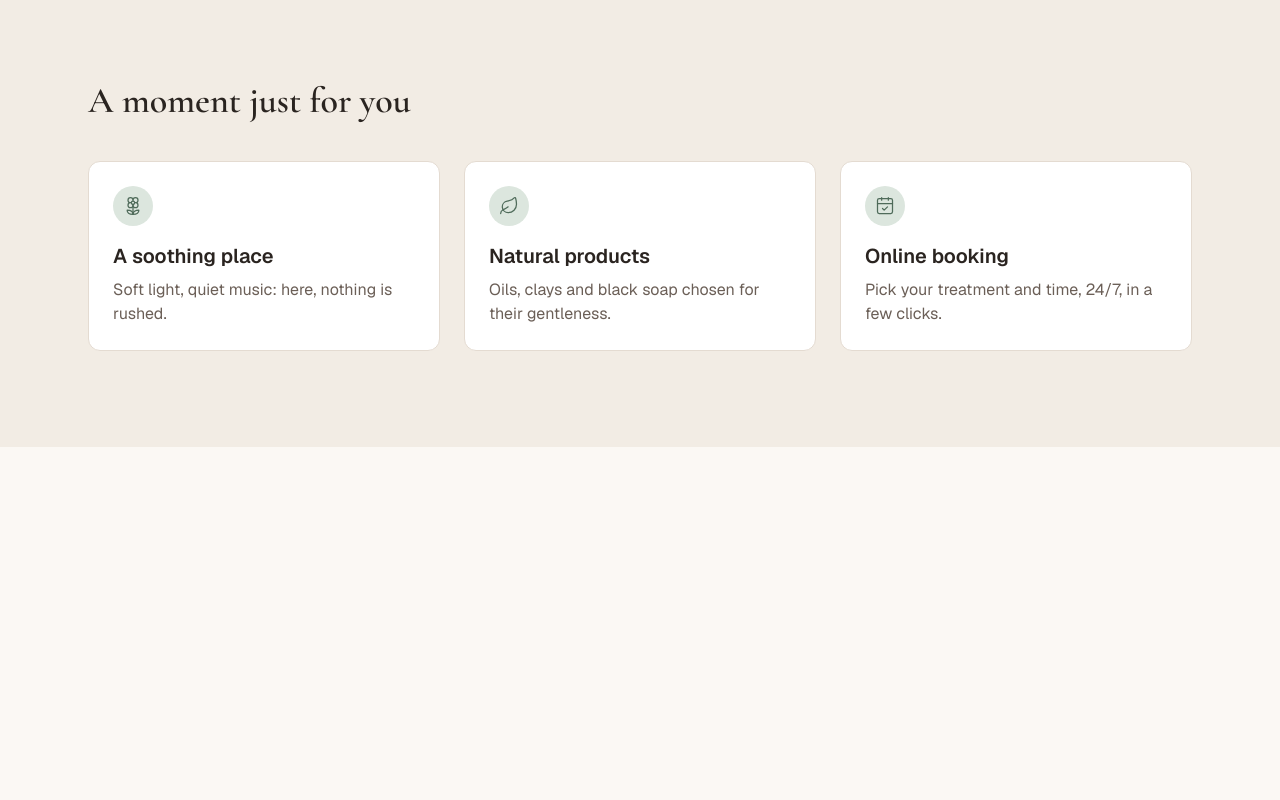
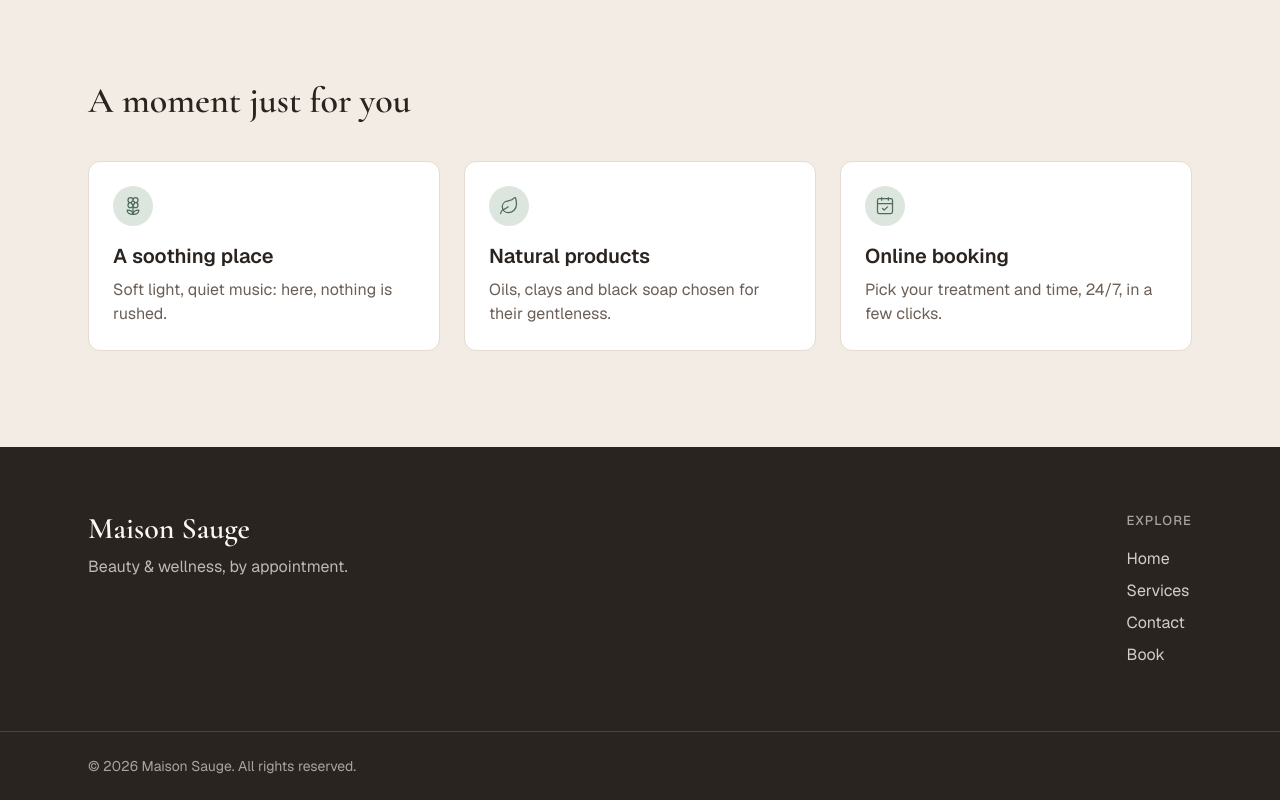
Before and after one commit to mariembenftima/booking-site, a Next.js app: page /en in a window 1280 px wide. Shown: the part 653-1453 px from the top of the page. Before the commit the page ends 1100 px from the top, so only its background shows below. Built offline with nearby package versions, Linux system fonts and the light colour scheme.

Commit message:
feat: footer

```diff
--- a/src/app/(frontend)/[locale]/layout.tsx
+++ b/src/app/(frontend)/[locale]/layout.tsx
@@ -3,6 +3,7 @@ import { notFound } from 'next/navigation'
 import { Geist, Cormorant_Garamond } from 'next/font/google'
 import { routing } from '@/i18n/routing'
 import { Header } from '@/components/Header'
+import { Footer } from '@/components/Footer'
 import '../styles.css'
 
 const geist = Geist({
@@ -28,10 +29,11 @@ export default async function LocaleLayout({
 
   return (
     <html lang={locale} className={`${geist.variable} ${cormorant.variable}`}>
-      <body>
+      <body className="flex min-h-screen flex-col">
         <NextIntlClientProvider>
           <Header />
-          {children}
+          <div className="flex-1">{children}</div>
+          <Footer />
         </NextIntlClientProvider>
       </body>
     </html>
--- /dev/null
+++ b/src/components/Footer.tsx
@@ -0,0 +1,48 @@
+import { getTranslations } from 'next-intl/server'
+import { Link } from '@/i18n/navigation'
+
+export async function Footer() {
+  const t = await getTranslations('Footer')
+  const nav = await getTranslations('Nav')
+  const year = new Date().getFullYear()
+
+  const links = [
+    { href: '/', label: nav('home') },
+    { href: '/services', label: nav('services') },
+    { href: '/contact', label: nav('contact') },
+    { href: '/booking', label: nav('book') },
+  ]
+
+  return (
+    <footer className="bg-foreground text-background">
+      <div className="mx-auto grid max-w-6xl gap-10 px-6 py-16 md:grid-cols-2">
+        <div>
+          {/* TODO Week 2: business name comes from Payload SiteSettings */}
+          <p className="font-heading text-3xl font-semibold">Maison Sauge</p>
+          <p className="mt-2 text-background/70">{t('tagline')}</p>
+        </div>
+
+        <nav aria-label={t('explore')} className="md:justify-self-end">
+          <p className="text-[13px] font-medium uppercase tracking-[0.08em] text-background/60">
+            {t('explore')}
+          </p>
+          <ul className="mt-4 flex flex-col gap-2">
+            {links.map((link) => (
+              <li key={link.href}>
+                <Link href={link.href} className="text-background/80 transition-colors hover:text-background">
+                  {link.label}
+                </Link>
+              </li>
+            ))}
+          </ul>
+        </nav>
+      </div>
+
+      <div className="border-t border-background/15">
+        <p className="mx-auto max-w-6xl px-6 py-6 text-sm text-background/60">
+          {t('rights', { year })}
+        </p>
+      </div>
+    </footer>
+  )
+}
--- a/src/messages/en.json
+++ b/src/messages/en.json
@@ -38,5 +38,10 @@
     "closed": "Closed",
     "ctaTitle": "Ready for a moment of calm?",
     "cta": "Book an appointment"
+  },
+  "Footer": {
+    "tagline": "Beauty & wellness, by appointment.",
+    "explore": "Explore",
+    "rights": "© {year} Maison Sauge. All rights reserved."
   }
 }
--- a/src/messages/fr.json
+++ b/src/messages/fr.json
@@ -38,5 +38,10 @@
     "closed": "Fermé",
     "ctaTitle": "Envie d’un moment de calme ?",
     "cta": "Prendre rendez-vous"
+  },
+  "Footer": {
+    "tagline": "Beauté & bien-être, sur rendez-vous.",
+    "explore": "Explorer",
+    "rights": "© {year} Maison Sauge. Tous droits réservés."
   }
 }
--- a/tsconfig.json
+++ b/tsconfig.json
@@ -38,7 +38,7 @@
     "**/*.tsx",
     ".next/types/**/*.ts",
     ".next/dev/types/**/*.ts"
-  ],
+, "next.config.mjs"  ],
   "exclude": [
     "node_modules"
   ]
```
